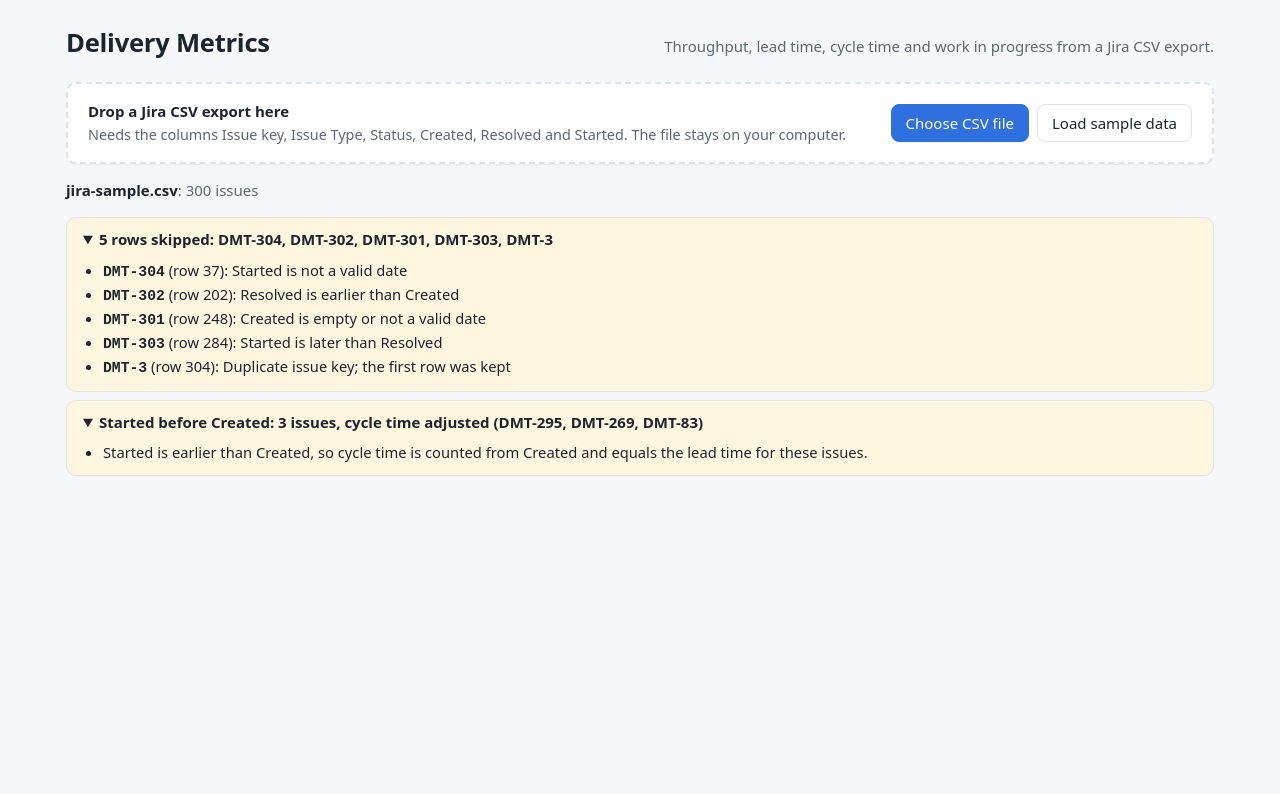
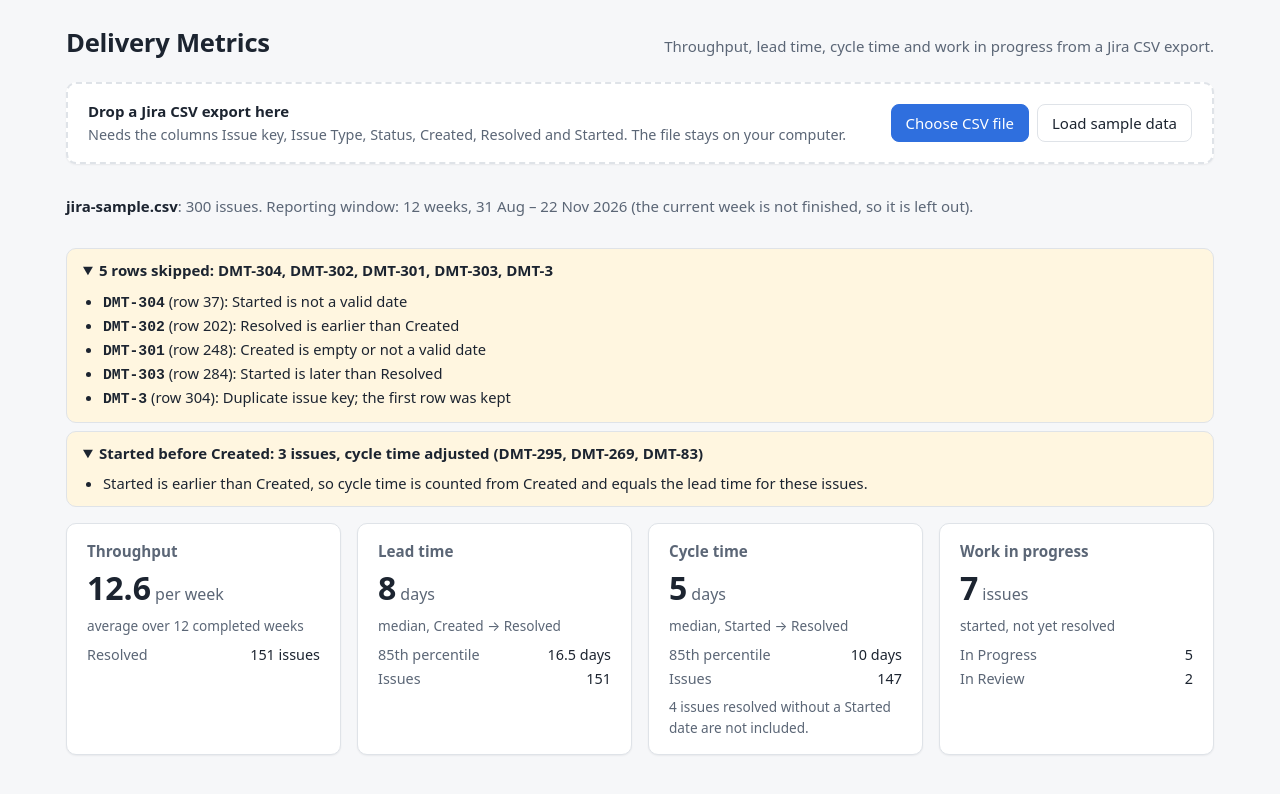
Before and after one commit to tomomandickg-droid/delivery-metrics-tool, a React (Vite) app: page / in a window 1280 px wide. Both pictures are taken after a click on the button "Load sample data". Shown: the top 794 px of the page. Built offline with nearby package versions, Linux system fonts and the light colour scheme.

Commit message:
Task 19: four metric cards, reporting window label and empty states

```diff
--- a/src/ui/App.tsx
+++ b/src/ui/App.tsx
@@ -8,7 +8,7 @@ import {
   type LoadedData,
   type LoadError,
 } from './loadData';
-import { DataNotes } from './DataNotes';
+import { DashboardView } from './Dashboard';
 import { ErrorBanner } from './ErrorBanner';
 import { UploadArea } from './UploadArea';
 
@@ -23,9 +23,12 @@ interface AppProps {
 
 export function App({ today = todayLocal(new Date()), loadSampleCsv = fetchSampleCsv }: AppProps) {
   const [state, setState] = useState<State>({ kind: 'empty' });
+  // A new number for every load, so the dashboard (and its filter) starts fresh per file.
+  const [loadCount, setLoadCount] = useState(0);
 
   const load = async (fileName: string, isSample: boolean, read: () => Promise<string>) => {
     setState({ kind: 'loading' });
+    setLoadCount((n) => n + 1);
     let text: string;
     try {
       text = await read();
@@ -51,13 +54,17 @@ export function App({ today = todayLocal(new Date()), loadSampleCsv = fetchSampl
 
       {state.kind === 'error' && <ErrorBanner fileName={state.fileName} message={state.message} />}
 
-      {state.kind === 'loaded' && (
-        <>
-          <p className="source">
-            <strong>{state.fileName}</strong>: {state.issues.length} issues
-          </p>
-          <DataNotes skipped={state.skipped} startedBeforeCreated={state.startedBeforeCreated} />
-        </>
+      {state.kind === 'loaded' && <DashboardView key={loadCount} data={state} today={today} />}
+
+      {state.kind === 'empty' && (
+        <div className="empty-state">
+          <p>Upload a Jira CSV export, or load the sample data to try the tool. You will see:</p>
+          <ul>
+            <li>throughput per week and its 12-week average</li>
+            <li>lead time and cycle time: median and 85th percentile</li>
+            <li>work in progress by status</li>
+          </ul>
+        </div>
       )}
     </main>
   );
--- /dev/null
+++ b/src/ui/Dashboard.tsx
@@ -0,0 +1,57 @@
+import { useMemo, useState } from 'react';
+import { computeDashboard } from '../domain/computeDashboard';
+import { formatDate } from '../domain/dates';
+import type { CalendarDate } from '../domain/types';
+import { WINDOW_WEEKS } from '../domain/window';
+import { DataNotes } from './DataNotes';
+import { formatRange, pluralIssues } from './format';
+import type { LoadedData } from './loadData';
+import { MetricCards } from './MetricCards';
+
+interface DashboardViewProps {
+  readonly data: LoadedData;
+  readonly today: CalendarDate;
+}
+
+/** Everything shown after a file is loaded. Remount (via key) for each new file. */
+export function DashboardView({ data, today }: DashboardViewProps) {
+  const [selectedTypes] = useState<ReadonlySet<string>>(() => new Set(data.types));
+  const dashboard = useMemo(
+    () => computeDashboard(data.issues, selectedTypes, today),
+    [data.issues, selectedTypes, today],
+  );
+  const noSelection = selectedTypes.size === 0;
+  const { window } = dashboard;
+  const nothingInWindow =
+    !noSelection && dashboard.issueCount > 0 && dashboard.throughput.total === 0;
+
+  return (
+    <>
+      <div className="toolbar">
+        <p className="source">
+          <strong>{data.fileName}</strong>: {pluralIssues(data.issues.length)}. Reporting window:{' '}
+          {WINDOW_WEEKS} weeks, {formatRange(window.start, window.end)} (the current week is not
+          finished, so it is left out).
+          {data.isSample && data.shiftDays !== 0 && (
+            <> Sample dates are moved forward {data.shiftDays / 7} weeks to fit this window.</>
+          )}
+        </p>
+      </div>
+
+      <DataNotes skipped={data.skipped} startedBeforeCreated={data.startedBeforeCreated} />
+
+      {nothingInWindow && (
+        <div className="message message-info" role="status">
+          <p>
+            No issues resolved between {formatDate(window.start)} and {formatDate(window.end)}.{' '}
+            {dashboard.latestResolved === null
+              ? 'No issue in this file has a Resolved date.'
+              : `The latest Resolved date in this file is ${formatDate(dashboard.latestResolved)}.`}
+          </p>
+        </div>
+      )}
+
+      <MetricCards dashboard={dashboard} noSelection={noSelection} />
+    </>
+  );
+}
--- /dev/null
+++ b/src/ui/MetricCard.tsx
@@ -0,0 +1,46 @@
+import { useId, type ReactNode } from 'react';
+
+export interface MetricRow {
+  readonly label: string;
+  readonly value: string;
+}
+
+interface MetricCardProps {
+  readonly title: string;
+  /** Main number; null shows "No data". */
+  readonly value: string | null;
+  readonly unit?: string;
+  /** Small caption under the number, e.g. "median". */
+  readonly caption?: string;
+  readonly rows?: readonly MetricRow[];
+  readonly note?: ReactNode;
+}
+
+export function MetricCard({ title, value, unit, caption, rows = [], note }: MetricCardProps) {
+  const id = useId();
+  return (
+    <section className="panel card" aria-labelledby={id}>
+      <h2 id={id}>{title}</h2>
+      {value === null ? (
+        <p className="value no-data">No data</p>
+      ) : (
+        <p className="value">
+          {value}
+          {unit !== undefined && <span className="unit">{unit}</span>}
+        </p>
+      )}
+      {value !== null && caption !== undefined && <p className="note">{caption}</p>}
+      {value !== null && rows.length > 0 && (
+        <dl>
+          {rows.map((row) => (
+            <div key={row.label} style={{ display: 'contents' }}>
+              <dt>{row.label}</dt>
+              <dd>{row.value}</dd>
+            </div>
+          ))}
+        </dl>
+      )}
+      {note !== undefined && <p className="note">{note}</p>}
+    </section>
+  );
+}
--- /dev/null
+++ b/src/ui/MetricCards.tsx
@@ -0,0 +1,67 @@
+import type { Dashboard } from '../domain/computeDashboard';
+import type { DurationStats } from '../domain/types';
+import { WINDOW_WEEKS } from '../domain/window';
+import { formatDays, formatNumber, pluralIssues } from './format';
+import { MetricCard } from './MetricCard';
+
+interface MetricCardsProps {
+  readonly dashboard: Dashboard;
+  /** True when no Issue Type is selected: every card shows "No data". */
+  readonly noSelection: boolean;
+}
+
+function durationValue(stats: DurationStats): string | null {
+  return stats.median === null ? null : formatNumber(stats.median);
+}
+
+function durationRows(stats: DurationStats) {
+  return [
+    { label: '85th percentile', value: stats.p85 === null ? '–' : formatDays(stats.p85) },
+    { label: 'Issues', value: String(stats.n) },
+  ];
+}
+
+/** The four metric cards (spec: Dashboard). */
+export function MetricCards({ dashboard, noSelection }: MetricCardsProps) {
+  const { throughput, leadTime, cycleTime, wip } = dashboard;
+  const unitFor = (median: number | null) => (median === 1 ? 'day' : 'days');
+
+  return (
+    <div className="cards">
+      <MetricCard
+        title="Throughput"
+        value={noSelection ? null : formatNumber(throughput.averagePerWeek)}
+        unit="per week"
+        caption={`average over ${WINDOW_WEEKS} completed weeks`}
+        rows={[{ label: 'Resolved', value: pluralIssues(throughput.total) }]}
+      />
+      <MetricCard
+        title="Lead time"
+        value={noSelection ? null : durationValue(leadTime)}
+        unit={unitFor(leadTime.median)}
+        caption="median, Created → Resolved"
+        rows={durationRows(leadTime)}
+      />
+      <MetricCard
+        title="Cycle time"
+        value={noSelection ? null : durationValue(cycleTime)}
+        unit={unitFor(cycleTime.median)}
+        caption="median, Started → Resolved"
+        rows={durationRows(cycleTime)}
+        {...(!noSelection &&
+          cycleTime.withoutStarted > 0 && {
+            note: `${pluralIssues(cycleTime.withoutStarted)} resolved without a Started date ${
+              cycleTime.withoutStarted === 1 ? 'is' : 'are'
+            } not included.`,
+          })}
+      />
+      <MetricCard
+        title="Work in progress"
+        value={noSelection ? null : String(wip.total)}
+        unit={wip.total === 1 ? 'issue' : 'issues'}
+        caption="started, not yet resolved"
+        rows={wip.byStatus.map((s) => ({ label: s.status, value: String(s.count) }))}
+      />
+    </div>
+  );
+}
--- /dev/null
+++ b/src/ui/format.ts
@@ -0,0 +1,31 @@
+import { formatDate, toYmd } from '../domain/dates';
+import { round1 } from '../domain/stats';
+import type { CalendarDate } from '../domain/types';
+
+/** One decimal at most, without a trailing ".0": 6.4, 5, 12.6. */
+export function formatNumber(value: number): string {
+  return round1(value).toLocaleString('en', { maximumFractionDigits: 1 });
+}
+
+/** "1 day", "6.5 days" */
+export function formatDays(value: number): string {
+  const text = formatNumber(value);
+  return `${text} ${text === '1' ? 'day' : 'days'}`;
+}
+
+/** "1 issue", "7 issues" */
+export function pluralIssues(count: number): string {
+  return count === 1 ? '1 issue' : `${count} issues`;
+}
+
+/** "31 Aug – 22 Nov 2026", or "28 Dec 2026 – 3 Jan 2027" across a year boundary. */
+export function formatRange(start: CalendarDate, end: CalendarDate): string {
+  const full = formatDate(start);
+  if (toYmd(start).year !== toYmd(end).year) return `${full} – ${formatDate(end)}`;
+  return `${full.replace(/ \d{4}$/, '')} – ${formatDate(end)}`;
+}
+
+/** Week label for charts: "31 Aug" */
+export function formatWeekLabel(monday: CalendarDate): string {
+  return formatDate(monday).replace(/ \d{4}$/, '');
+}
```
Also changed, not shown: tests/component/cards.ts (added, +21 -0 lines), 2 other files (tests, documents, lock files or other folders).
